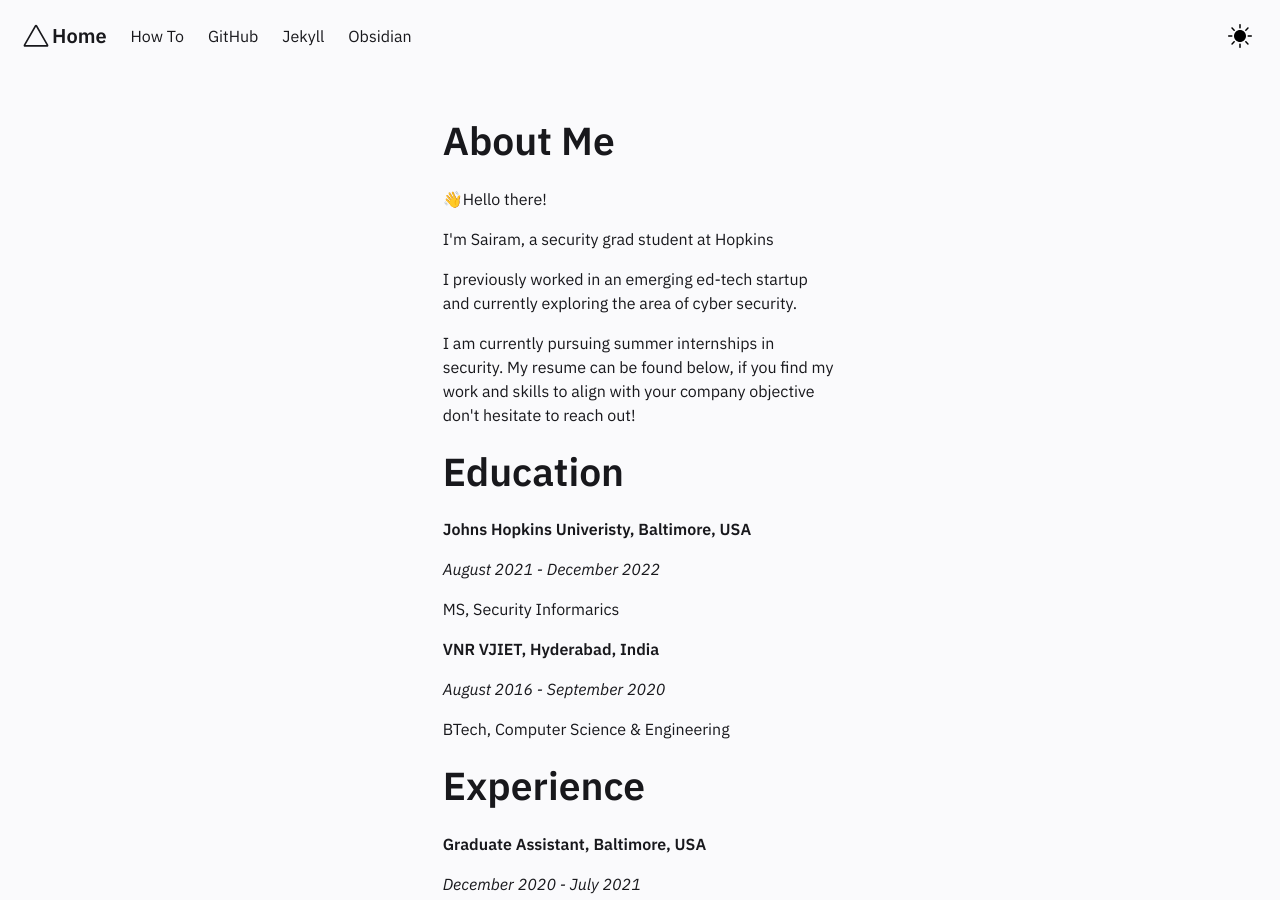
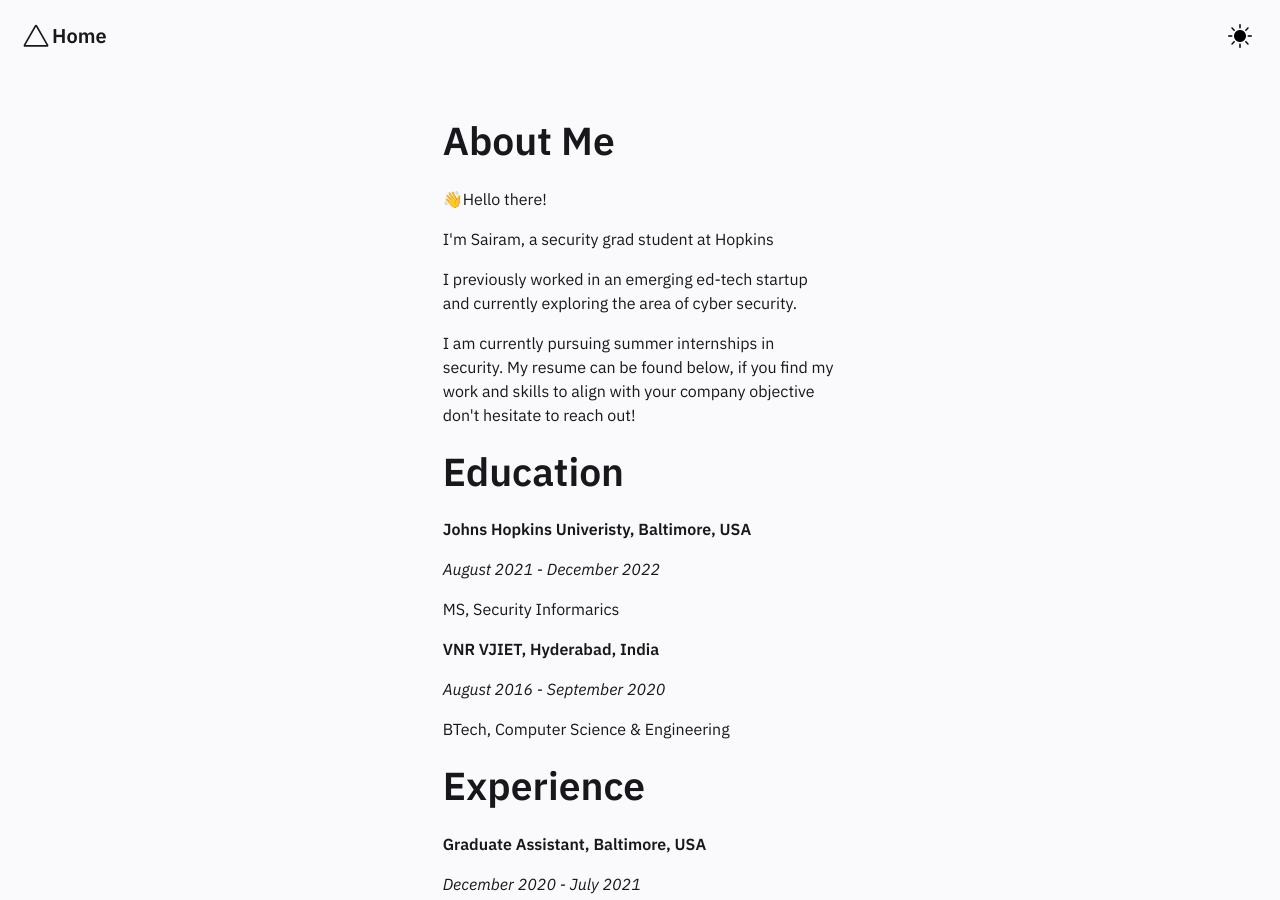
Before and after one commit to SaiRam25K/SaiRam25K.github.io, a Jekyll site: the page built from pages/index.md, in a window 1280 px wide and 900 px high. Built offline with Jekyll 4.4.1, drawn with Linux system fonts in a browser that asks for light colours.

Commit message:
Update Header.html

```diff
--- a/_includes/Header.html
+++ b/_includes/Header.html
@@ -55,7 +55,7 @@
 
     <div id="navbarBasicExample" class="navbar-menu">
       <div class="navbar-start">
-        <a href="../posts/how-to"  class="navbar-item">
+<!--         <a href="../posts/how-to"  class="navbar-item">
           How To
         </a>
         <a href="https://github.com/Jekyll-Garden/jekyll-garden.github.io" target="_blank" class="navbar-item">
@@ -63,10 +63,10 @@
         </a>
         <a href="https://jekyllrb.com/" target="_blank"  class="navbar-item">
           Jekyll
-        </a>
-        <a href="https://obsidian.md/"  target="_blank" class="navbar-item">
+        </a> -->
+<!--         <a href="https://obsidian.md/"  target="_blank" class="navbar-item">
           Obsidian
-        </a>
+        </a> -->
       </div>
       <div class="navbar-end is-hidden-mobile" onclick="modeSwitcher()" >
         <div class="navbar-item">
```
